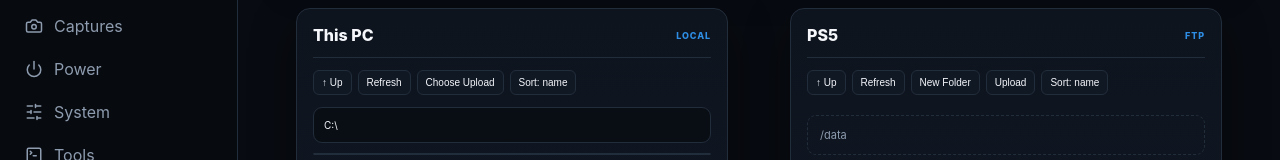
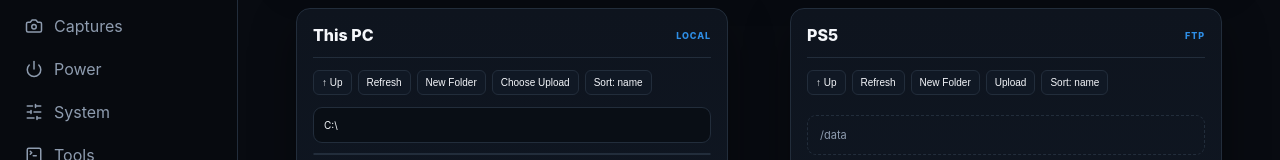
Before and after one commit to Zer0Spce/ZeroSpace, a React (Vite) app: page / in a window 1280 px wide. Both pictures are taken after a click on the button "FTP Manager". Shown: the part 334-494 px from the top of the page. Built offline with nearby package versions, Linux system fonts and the light colour scheme.

Commit message:
Add local file operations to FTP Manager

```diff
--- a/src/App.tsx
+++ b/src/App.tsx
@@ -31,7 +31,7 @@
  const [host,setHost]=useState(()=>localStorage.getItem("zerospace-host")??"");const [port,setPort]=useState(()=>localStorage.getItem("zerospace-port")??"2121");const [remote,setRemote]=useState(()=>localStorage.getItem("zerospace-remote")??"/data");const [user]=useState(()=>localStorage.getItem("zerospace-user")??""),[password]=useState(()=>localStorage.getItem("zerospace-password")??"");
  const [items,setItems]=useState<RemoteEntry[]>([]);const [localPath,setLocalPath]=useState("C:\\");const [localItems,setLocalItems]=useState<LocalEntry[]>([]);const [status,setStatus]=useState("Not connected");const [queue,setQueue]=useState<Array<{id:number,name:string,direction:string,status:string,bytes?:number,localPath?:string,remoteName?:string}>>([]);
  const [localSort,setLocalSort]=useState<"name"|"size">("name"),[remoteSort,setRemoteSort]=useState<"name"|"size">("name");const req=()=>({host,port:Number(port),path:remote,user,password});function save(){localStorage.setItem("zerospace-host",host);localStorage.setItem("zerospace-port",port);localStorage.setItem("zerospace-remote",remote)}
- async function loadLocal(path=localPath){try{setLocalItems(await listLocalDirectory(path));setLocalPath(path)}catch(e){setStatus(String(e))}}useEffect(()=>{loadLocal("C:\\")},[]);
+ async function loadLocal(path=localPath){try{setLocalItems(await listLocalDirectory(path));setLocalPath(path)}catch(e){setStatus(String(e))}}useEffect(()=>{loadLocal("C:\\")},[]);async function localMkdir(){const n=prompt("New local folder name");if(n){await createLocalFolder(localPath.replace(/[\\\\/]+$/,"")+"\\\\"+n);loadLocal()}}async function localRename(x:LocalEntry){const n=prompt("Rename to",x.name);if(n&&n!==x.name){const base=x.path.slice(0,x.path.length-x.name.length);await renameLocalPath(x.path,base+n);loadLocal()}}async function localRemove(x:LocalEntry){if(confirm(`Delete ${x.name} from this PC?`)){await deleteLocalPath(x.path);loadLocal()}}
  const shownLocal=[...localItems].sort((a,b)=>b.isDir===a.isDir?(localSort==="size"?(b.size??0)-(a.size??0):a.name.localeCompare(b.name)):Number(b.isDir)-Number(a.isDir));const shownRemote=[...items].sort((a,b)=>b.isDir===a.isDir?(remoteSort==="size"?(b.size??0)-(a.size??0):a.name.localeCompare(b.name)):Number(b.isDir)-Number(a.isDir));function localUp(){const p=localPath.replace(/[\\\\/]+$/,"");const i=Math.max(p.lastIndexOf("\\\\"),p.lastIndexOf("/"));if(i>=2)loadLocal(p.slice(0,i+1))}
  async function connect(path=remote){try{setStatus("Connecting…");const r={host,port:Number(port),path};const rows=await ftpList(r);setItems(rows);setRemote(path);save();setStatus(`Connected · ${rows.length} items`)}catch(e){setStatus(String(e))}}
  function up(){const p=remote.replace(/\/$/,"");const i=p.lastIndexOf("/");connect(i<=0?"/":p.slice(0,i))}
@@ -43,7 +43,7 @@
  async function download(x:RemoteEntry){if(x.isDir)return;const target=localPath.replace(/[\\\\/]+$/,"")+"\\\\"+x.name;const id=Date.now()+Math.random();setQueue(q=>[...q,{id,name:x.name,direction:"PS5 → PC",status:"Transferring",localPath:target,remoteName:x.name}]);try{const bytes=await ftpDownload(req(),x.name,target);setQueue(q=>q.map(y=>y.id===id?{...y,status:"Complete",bytes}:y));loadLocal()}catch(e){setQueue(q=>q.map(y=>y.id===id?{...y,status:"Failed"}:y));setStatus(String(e))}}
  return <div className="page"><div className="eyebrow">ZEROSPACE FTP MANAGER</div><h1>FTP Manager</h1><p className="lead">Dual-pane file manager for moving files directly between this PC and your PS5.</p>
  <section className="card connectionBar"><label>PS5 IP<input value={host} onChange={e=>setHost(e.target.value)} placeholder="192.168.1.50"/></label><label>Port<input value={port} onChange={e=>setPort(e.target.value)}/></label><label>Remote path<input value={remote} onChange={e=>setRemote(e.target.value)}/></label><button className="primary" onClick={()=>connect()}>Connect</button></section><div className="ftpStatus">{status}</div>
- <section className="ftpPreview"><div className="card pane remotePane"><div className="paneTitle">This PC <span>LOCAL</span></div><div className="remoteTools"><button onClick={localUp}>↑ Up</button><button onClick={()=>loadLocal()}>Refresh</button><button onClick={uploadPicker}>Choose Upload</button><button onClick={()=>setLocalSort(s=>s==="name"?"size":"name")}>Sort: {localSort}</button></div><div className="localPathBar"><input value={localPath} onChange={e=>setLocalPath(e.target.value)} onKeyDown={e=>e.key==="Enter"&&loadLocal()}/></div><div className="remoteList">{shownLocal.map(x=><div className="remoteRow" key={x.path} onDoubleClick={()=>x.isDir&&loadLocal(x.path)}><span>{x.isDir?"▰":"▱"} {x.name}</span><span>{x.isDir?"—":formatBytes(x.size)}</span><span>{!x.isDir&&<button onClick={()=>uploadPath(x.path,x.name)}>Upload →</button>}</span></div>)}</div></div>
+ <section className="ftpPreview"><div className="card pane remotePane"><div className="paneTitle">This PC <span>LOCAL</span></div><div className="remoteTools"><button onClick={localUp}>↑ Up</button><button onClick={()=>loadLocal()}>Refresh</button><button onClick={localMkdir}>New Folder</button><button onClick={uploadPicker}>Choose Upload</button><button onClick={()=>setLocalSort(s=>s==="name"?"size":"name")}>Sort: {localSort}</button></div><div className="localPathBar"><input value={localPath} onChange={e=>setLocalPath(e.target.value)} onKeyDown={e=>e.key==="Enter"&&loadLocal()}/></div><div className="remoteList">{shownLocal.map(x=><div className="remoteRow" key={x.path} onDoubleClick={()=>x.isDir&&loadLocal(x.path)}><span>{x.isDir?"▰":"▱"} {x.name}</span><span>{x.isDir?"—":formatBytes(x.size)}</span><span><button onClick={()=>localRename(x)}>Rename</button><button onClick={()=>localRemove(x)}>Delete</button>{!x.isDir&&<button onClick={()=>uploadPath(x.path,x.name)}>Upload →</button>}</span></div>)}</div></div>
  <div className="ftpArrows">⇄</div><div className="card pane remotePane"><div className="paneTitle">PS5 <span>FTP</span></div><div className="remoteTools"><button onClick={up}>↑ Up</button><button onClick={()=>connect()}>Refresh</button><button onClick={mkdir}>New Folder</button><button onClick={uploadPicker}>Upload</button><button onClick={()=>setRemoteSort(s=>s==="name"?"size":"name")}>Sort: {remoteSort}</button></div><div className="remotePath">{remote}</div><div className="remoteList">{shownRemote.map(x=><div className="remoteRow" key={x.path} onDoubleClick={()=>x.isDir&&connect(x.path)}><span>{x.isDir?"▰":"▱"} {x.name}</span><span>{x.isDir?"—":formatBytes(x.size??0)}</span><span><button onClick={()=>rename(x)}>Rename</button><button onClick={()=>remove(x)}>Delete</button>{!x.isDir&&<button onClick={()=>download(x)}>← Download</button>}</span></div>)}</div></div></section>
  <section className="card queueCard"><div className="paneTitle">Transfer Queue <span>{queue.length} ITEMS</span></div>{queue.length===0?<div className="queueEmpty">Uploads and downloads will appear here.</div>:<div className="queueList">{queue.map(q=><div className="queueRow" key={q.id}><span>{q.direction}</span><strong>{q.name}</strong><span>{q.bytes?formatBytes(q.bytes):"—"}</span><em>{q.status}</em><span className="queueActions">{q.status==="Failed"&&q.localPath&&q.remoteName&&<button onClick={()=>{setQueue(old=>old.filter(x=>x.id!==q.id));q.direction==="PC → PS5"?uploadPath(q.localPath!,q.remoteName!):ftpDownload(req(),q.remoteName!,q.localPath!).then(bytes=>setQueue(old=>[...old,{...q,id:Date.now(),status:"Complete",bytes}])).catch(e=>setStatus(String(e)))}}>Retry</button>}<button onClick={()=>setQueue(old=>old.filter(x=>x.id!==q.id))}>Remove</button></span></div>)}</div>}</section></div>
 }
```
